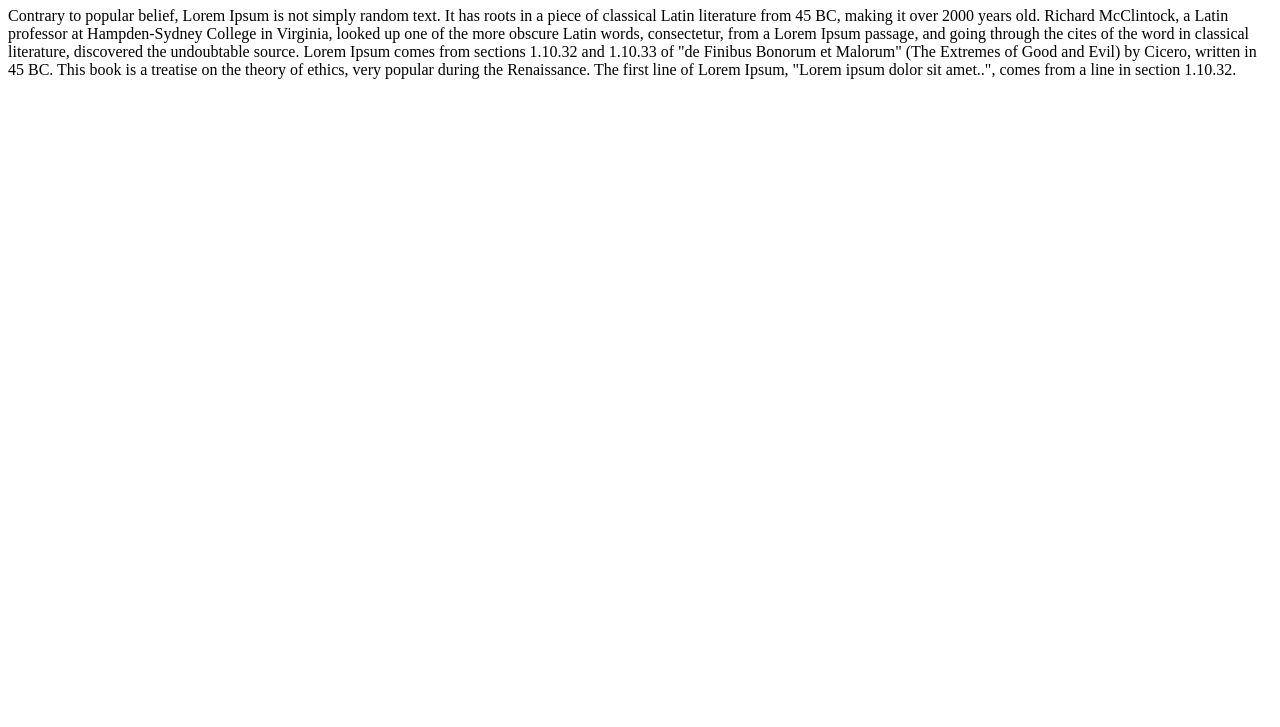
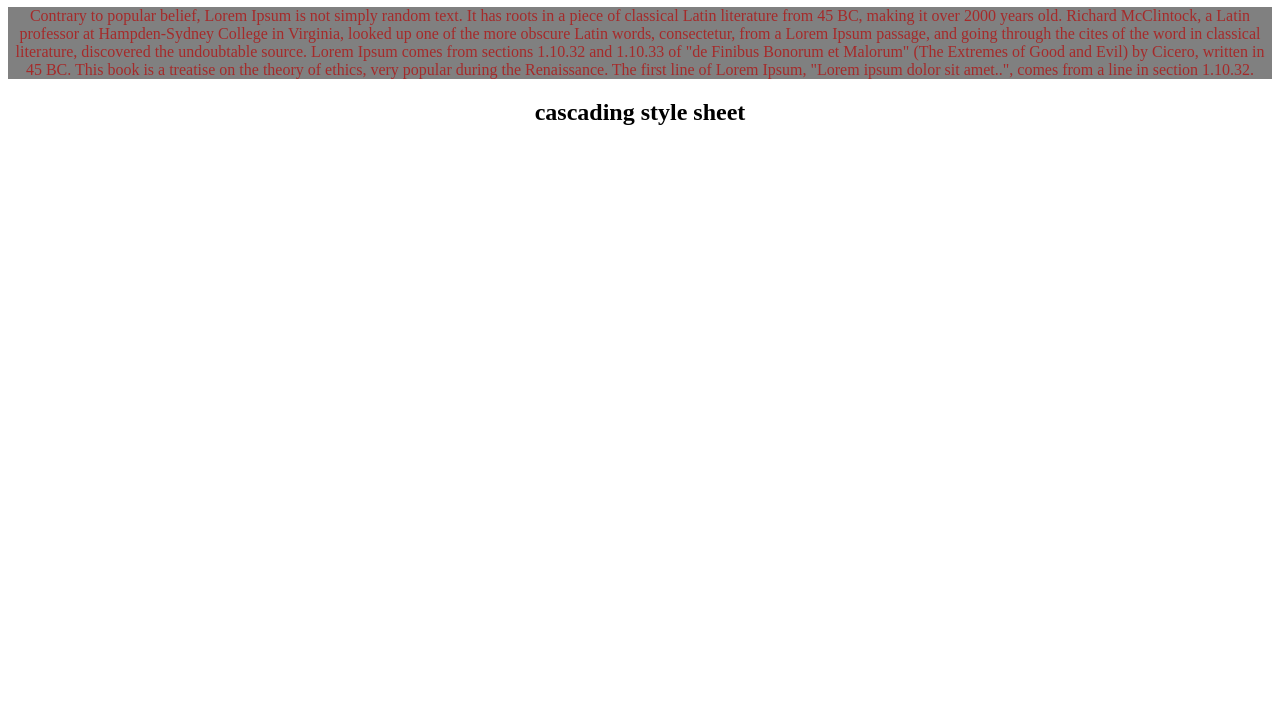
Before and after one commit to abassghana/html-and-css-crash-course, a plain HTML site: page index.html in a window 1280 px wide. Shown: the part 73-800 px from the top of the page. Drawn offline with Linux system fonts and the light colour scheme.

Commit message:
css syntax

```diff
--- a/CSS/main.css
+++ b/CSS/main.css
@@ -1,3 +1,19 @@
 h1{
-  color: red;
+  /* color: red; */
 }
+
+p{
+  background-color: grey;
+  text-align: center;
+  /* color: white; */
+}
+
+/* selecting multiple elements  */
+
+h1,p{
+  color: brown;
+}
+
+#mainSection{
+  text-align: center;
+}
--- a/index.html
+++ b/index.html
@@ -17,6 +17,9 @@
 <p>
   Contrary to popular belief, Lorem Ipsum is not simply random text. It has roots in a piece of classical Latin literature from 45 BC, making it over 2000 years old. Richard McClintock, a Latin professor at Hampden-Sydney College in Virginia, looked up one of the more obscure Latin words, consectetur, from a Lorem Ipsum passage, and going through the cites of the word in classical literature, discovered the undoubtable source. Lorem Ipsum comes from sections 1.10.32 and 1.10.33 of "de Finibus Bonorum et Malorum" (The Extremes of Good and Evil) by Cicero, written in 45 BC. This book is a treatise on the theory of ethics, very popular during the Renaissance. The first line of Lorem Ipsum, "Lorem ipsum dolor sit amet..", comes from a line in section 1.10.32.
 </p>
+<section >
+  <h2 id="mainSection"> cascading style sheet</h2>
+  </section>
 
   </body>
 </html>
```
